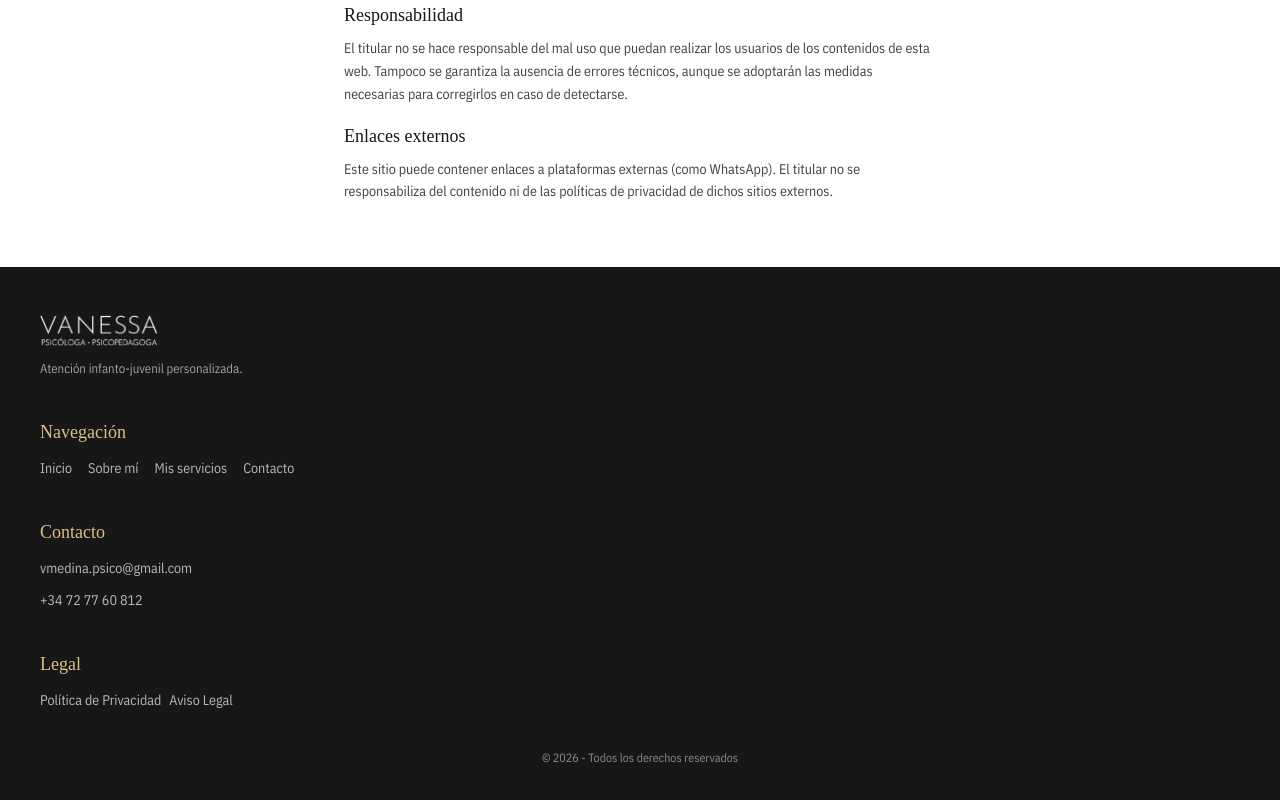
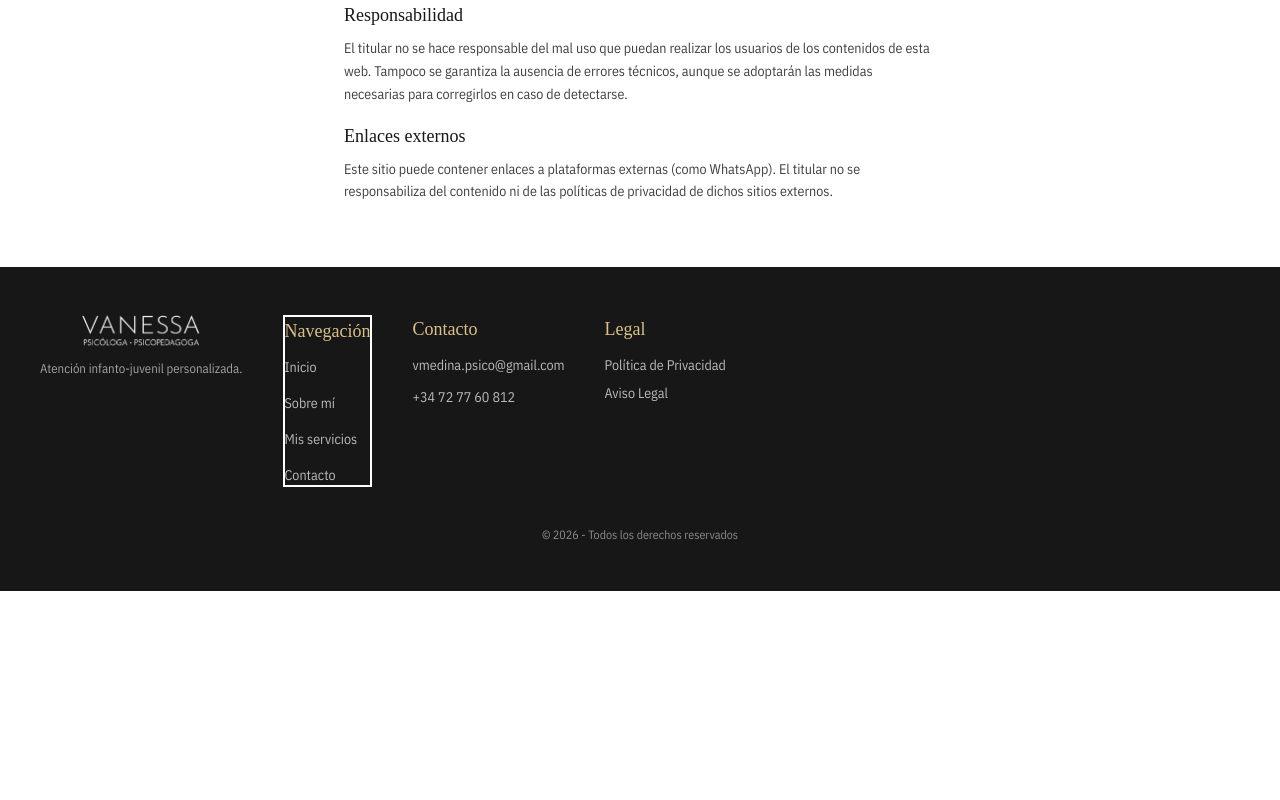
Before and after one commit to JESUS323DEV/VanessaV2, a React (Vite) app in the folder VanessaV2/: page /aviso-legal in a window 1280 px wide. Shown: the part 736-1536 px from the top of the page. After the commit the page ends 1327 px from the top, so only its background shows below. Built offline with nearby package versions, Linux system fonts and the light colour scheme; a web font is replaced by a local one.

Commit message:
Ajustar diseno responsive de Hero y Sobre mi (md/lg/xl)
Se corrigen desbordes horizontales por anchos forzados en vez de max-width, se anade espacio para el header fijo y aire inferior en el Hero, y se deja Sobre mi a dos columnas desde lg.

```diff
--- a/VanessaV2/src/components/Layout/Footer.jsx
+++ b/VanessaV2/src/components/Layout/Footer.jsx
@@ -12,17 +12,18 @@ const NAV_LINKS = [
 export default function Footer() {
     return (
         <footer className="bg-neutral-900 px-6 py-12 text-white sm:px-10">
-            <div className="flex flex-col items-center gap-10 text-center sm:items-start sm:text-left">
-                <div className="flex flex-col items-center gap-3 sm:items-start">
+
+            <div className="flex flex-col md:flex-row items-center gap-10 text-center sm:items-start sm:text-left">
+                <div className="flex flex-col items-center gap-3 ">
                     <img src={logo} alt="Logo Vanessa" className="h-8 w-auto" />
-                    <small className="text-white/60">
+                    <small className="text-white/60 text-center">
                         Atención infanto-juvenil personalizada.
                     </small>
                 </div>
 
-                <nav aria-label="Secciones" className="flex flex-col gap-3">
+                <nav aria-label="Secciones" className="flex flex-col gap-3 border-2">
                     <h4 className="font-serif text-lg text-principal">Navegación</h4>
-                    <span className="flex gap-4">
+                    <span className="flex gap-4 md:flex-col">
                         {NAV_LINKS.map((link) => (
                             <a
                                 key={link.href}
@@ -53,7 +54,7 @@ export default function Footer() {
 
                 <div className="flex flex-col gap-3">
                     <h4 className="font-serif text-lg text-principal">Legal</h4>
-                    <span className="flex gap-2  ">
+                    <span className="flex md:flex-col gap-2">
                         <Link
                             to="/privacidad"
                             className="text-sm text-white/70 transition hover:text-white"
--- a/VanessaV2/src/sections/AboutMe.jsx
+++ b/VanessaV2/src/sections/AboutMe.jsx
@@ -22,14 +22,13 @@ function Gallery() {
     }, []);
 
     return (
-        <div className="relative aspect-3/4 w-full overflow-hidden rounded-2xl shadow-lg">
+        <div className="relative aspect-3/4 w-full md:max-w-sm md:mx-auto overflow-hidden rounded-2xl shadow-lg">
             {GALLERY_IMAGES.map((src, i) => (
                 <img
                     key={src}
                     src={src}
                     alt="Vanessa Medina Valdez"
-                    className={`absolute inset-0 h-full w-full object-cover transition-opacity duration-1000 ${
-                        i === index ? "opacity-100" : "opacity-0"
+                    className={`absolute inset-0 h-full w-full object-cover transition-opacity duration-1000 ${i === index ? "opacity-100" : "opacity-0"
                         }`}
                 />
             ))}
@@ -38,8 +37,7 @@ function Gallery() {
                 {GALLERY_IMAGES.map((src, i) => (
                     <span
                         key={src}
-                        className={`h-1.5 w-1.5 rounded-full transition-colors ${
-                            i === index ? "bg-principal" : "bg-white/60"
+                        className={`h-1.5 w-1.5 rounded-full transition-colors ${i === index ? "bg-principal" : "bg-white/60"
                             }`}
                     />
                 ))}
@@ -54,10 +52,10 @@ export default function AboutMe() {
     return (
         <section
             id="aboutMe"
-            className="bg-white bg-cover bg-center px-6 py-16 sm:px-10"
+            className="bg-white bg-cover bg-center px-6 py-16 lg:py-30 sm:px-10 "
             style={{ backgroundImage: `url(${bgSection})` }}
         >
-            <div className="text-center">
+            <div className="text-center lg:pb-10 ">
                 <h2 className="font-serif text-4xl text-neutral-900">Sobre mí</h2>
 
                 <div className="mt-3 flex items-center justify-center gap-3">
@@ -67,16 +65,19 @@ export default function AboutMe() {
                 </div>
             </div>
 
+            <div className=" lg:grid lg:grid-cols-2 lg:max-w-5xl lg:mx-auto xl:max-w-6xl items-center justify-center">
+
                 <div className="mt-10">
                     <Gallery />
                 </div>
 
-            <div className="mt-8">
-                <h3 className="font-serif text-2xl text-neutral-900">
+                <div className="mt-8  lg:max-w-md md:mx-auto ">
+                    <h3 className="font-serif text-2xl text-center py-3 text-neutral-900">
                         Vanessa Medina Valdez
                     </h3>
 
-                <p className="mt-4 text-sm leading-relaxed text-neutral-700">
+
+                    <p className="mt-4 text-sm leading-relaxed text-neutral-700 ">
                         <strong className="font-semibold text-neutral-900">
                             Psicóloga y psicopedagoga
                         </strong>{" "}
@@ -98,10 +99,8 @@ export default function AboutMe() {
                             TEA, TDAH y dislexia y sus comorbilidades.
                         </strong>
                     </p>
-
                     <div
-                    className={`grid transition-[grid-template-rows] duration-300 ease-in-out ${
-                        open ? "grid-rows-[1fr]" : "grid-rows-[0fr]"
+                        className={`grid transition-[grid-template-rows] duration-300 ease-in-out md:grid-rows-[1fr] ${open ? "grid-rows-[1fr]" : "grid-rows-[0fr]"
                             }`}
                     >
                         <div className="overflow-hidden">
@@ -136,7 +135,7 @@ export default function AboutMe() {
                         </div>
                     </div>
 
-                <div className="mt-4 text-center">
+                    <div className="mt-4 text-center  md:hidden">
                         <button
                             type="button"
                             onClick={() => setOpen(!open)}
@@ -145,15 +144,17 @@ export default function AboutMe() {
                             {open ? "Leer menos" : "Leer más"}
                         </button>
                     </div>
-            </div>
+
 
                     <a
-                href="/#services"
-                className="mt-8 flex items-center justify-center gap-2 rounded-full bg-principal px-6 py-3 font-medium text-neutral-900 transition hover:brightness-95"
+                        href="/#contact"
+                        className="mt-8 flex items-center justify-center w-2xs mx-auto gap-2 rounded-full bg-principal  py-3 font-medium text-neutral-900 transition hover:brightness-95"
                     >
                         <MessageCircle size={20} />
-                Conoce mis servicios
+                        Hablemos de tu caso
                     </a>
+                </div>
+            </div>
         </section>
     );
 }
--- a/VanessaV2/src/sections/Hero.jsx
+++ b/VanessaV2/src/sections/Hero.jsx
@@ -11,11 +11,10 @@ export default function Hero() {
         >
             <div className="absolute inset-0 bg-black/70" />
 
-            <div className="relative z-10 min-h-[100svh] lg:min-h-[75svh] xl:min-h-[100svh] flex flex-col justify-center gap-[3rem] lg:items-start lg:pl-15 xl:pl-[10rem] 2xl:pl-[20rem]">
+            <div className="relative z-10  min-h-[100svh] md:min-h-[85svh] lg:min-h-[75svh] xl:min-h-[100svh] flex flex-col justify-center gap-[3rem] pt-24 lg:pb-16 lg:items-start lg:pl-15 xl:pl-[10rem] 2xl:pl-[20rem]">
                 <div className="flex flex-col mt-15 lg:mt-0 2xl:mt-30 gap-5 p-2 lg:max-w-2xl xl:max-w-4xl ">
 
                     <h1 className="font-serif text-center lg:text-left font-bold text-principal text-[3rem] sm:text-[4rem] md:text-[5rem] lg:text-[6rem] leading-tight drop-shadow-lg
-
 
                     ">
                         Comprender,
```
Lines whose indentation alone changed are shown as unchanged.
